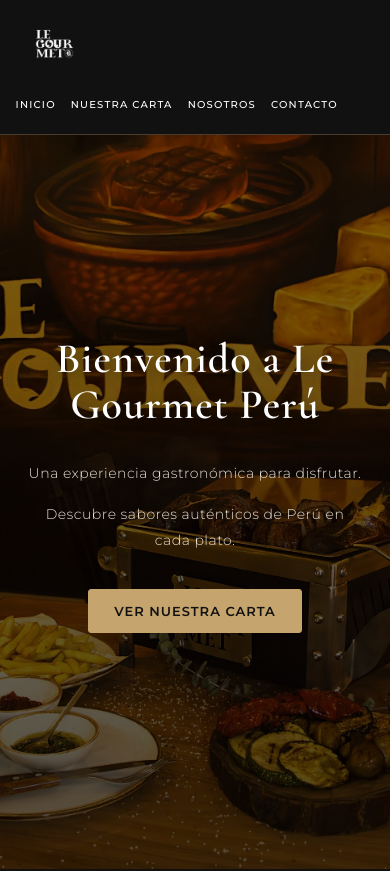
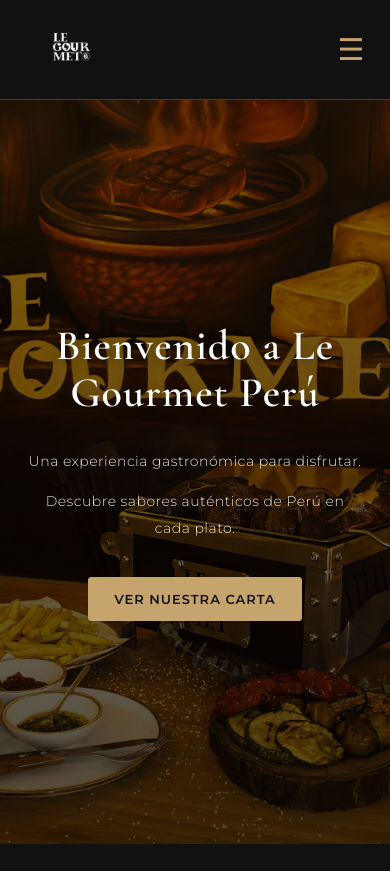
Before and after one commit to josueyea/LeGourmetWeb, a React (Vite) app in the folder le-gourmet-web/: page / in a window 390 px wide. Shown: the top 871 px of the page. Built offline with nearby package versions, Linux system fonts and the light colour scheme.

Commit message:
Navbar Terminado

```diff
--- a/le-gourmet-web/src/App.css
+++ b/le-gourmet-web/src/App.css
@@ -30,7 +30,7 @@ body {
 
 nav {
   width: 100%;
-  height: 130px;
+  height: 120px;
   padding: 0 7%;
 
   display: flex;
@@ -39,7 +39,6 @@ nav {
 
   background: #111111;
   border-bottom: 1px solid rgba(197, 164, 109, 0.3);
-  box-shadow: 0 5px 25px rgba(0, 0, 0, 0.2);
 
   position: fixed;
   top: 0;
@@ -63,7 +62,7 @@ nav div {
   gap: 35px;
 }
 
-nav a {
+nav .nav-links a{
   padding: 8px 0;
   text-decoration: none;
   color: var(--text-h);
@@ -75,7 +74,7 @@ nav a {
   transition: color 0.3s ease;
 }
 
-nav a::after {
+nav .nav-links a::after {
   content: "";
   position: absolute;
   bottom: 0;
@@ -86,11 +85,11 @@ nav a::after {
   transition: width 0.3s ease;
 }
 
-nav a:hover {
+nav .nav-links a:hover {
   color: var(--primary);
 }
 
-nav a:hover::after {
+nav .nav-links a:hover::after {
   width: 100%;
 }
 
@@ -98,6 +97,10 @@ nav a:hover::after {
   width: 130px;
   height: 100%;
   object-fit: contain;
+}
+
+.menu-toggle {
+  display: none;
 }
 
 #hero {
@@ -460,11 +463,16 @@ footer p {
 @media (max-width: 768px) {
 
   nav {
-    height: auto;
+    height: 100px;
     min-height: 75px;
-    padding: 15px 4%;
+    padding: 0 5%;
     gap: 15px;
     flex-wrap: wrap;
+    justify-content: space-between;
+    position: fixed;
+    top: 0;
+    left: 0;
+    z-index: 1000;
   }
 
   nav h1 {
@@ -481,11 +489,51 @@ footer p {
   }
 
   .logo {
-    width: 75px;
+    width: 100px;
     height: 60px;
   }
+
+  .menu-toggle {
+    display: block;
+    cursor: pointer;
+    background: none;
+    color: var(--primary);
+    font-size: 30px;
+    border: none;
+  }
+
+  .nav-links {
+    display: none;
+    position: absolute;
+    top: 75px;
+    left: 0;
+
+    width: 100%;
+    padding: 25px 0;
+
+    background: #111111;
+    border-bottom: 1px solid rgba(197, 164, 109, 0.3);
+
+    flex-direction: column;
+    align-items: center;
+    gap: 25px;
+  }
+
+  .nav-links.activo {
+    display: flex;
+  }
+
+  .nav-links a {
+    font-size: 13px;
+    padding: 5px;
+  }
+
+  section {
+    scroll-margin-top: 20px;
+  }
+
   #hero {
-    min-height: calc(100vh - 75px);
+    min-height: calc(100vh - 100px);
     padding: 50px 18px;
   }
 
--- a/le-gourmet-web/src/components/Navbar.jsx
+++ b/le-gourmet-web/src/components/Navbar.jsx
@@ -1,14 +1,33 @@
+
+import {useState} from 'react';
 import logo from '../assets/logo.png';
 
 function Navbar() {
+  const [menuAbierto, setMenuAbierto] = useState(false);
+
+  const cerrarMenu = () => {
+    setMenuAbierto(false);
+  };
+
   return (
-    <nav>
-      <img src={logo} alt="Logo" className="logo" />
-      <div>
-        <a href="#hero">Inicio</a>
-        <a href="#carta">Nuestra Carta</a>
-        <a href="#nosotros">Nosotros</a>
-        <a href="#contacto">Contacto</a>
+    <nav className="navbar">
+      <a href="#hero">
+        <img src={logo} alt="Le Gourmet Perú" className="logo" />
+      </a>
+
+      <button
+        className="menu-toggle"
+        onClick={() => setMenuAbierto(!menuAbierto)}
+        aria-label="Abrir menú"
+      >
+        {menuAbierto ? '✕' : '☰'}
+      </button>
+
+      <div className={`nav-links ${menuAbierto ? 'activo' : ''}`}>
+        <a href="#hero" onClick={cerrarMenu}>Inicio</a>
+        <a href="#carta" onClick={cerrarMenu}>Nuestra Carta</a>
+        <a href="#nosotros" onClick={cerrarMenu}>Nosotros</a>
+        <a href="#contacto" onClick={cerrarMenu}>Contacto</a>
       </div>
     </nav>
   );
```
